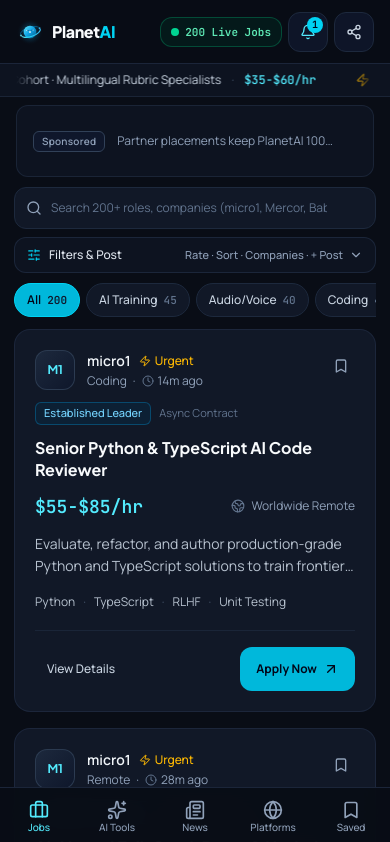
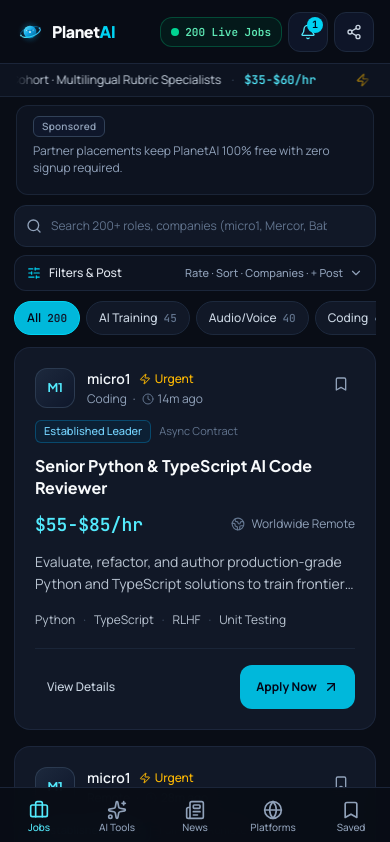
Before and after one commit to workatlas/planetai, a React (Vite) app: page / in a window 390 px wide. Shown: the top 842 px of the page. Built offline with nearby package versions, Linux system fonts and the light colour scheme.

Commit message:
Refactor AdBanner layout and styles for responsiveness

```diff
--- a/src/components/AdBanner.tsx
+++ b/src/components/AdBanner.tsx
@@ -54,18 +54,18 @@ export const AdBanner: React.FC<AdBannerProps> = ({
           : 'mx-auto w-full max-w-7xl px-4 sm:px-6'
       }
     >
-      <div className="relative flex items-center justify-between gap-4 h-[72px] sm:h-[90px] max-h-[90px] overflow-hidden rounded-xl border border-slate-800/80 bg-[#0D1320] px-4">
-        <div className="flex items-center gap-3 min-w-0">
+      <div className="relative flex flex-col sm:flex-row sm:items-center justify-between gap-2 sm:gap-4 min-h-[68px] sm:min-h-[82px] overflow-hidden rounded-xl border border-slate-800/80 bg-[#0D1320] px-4 py-2.5">
+        <div className="flex flex-wrap sm:flex-nowrap items-center gap-x-2.5 gap-y-1.5 min-w-0 flex-1">
           <span className="shrink-0 rounded-md border border-slate-700 bg-slate-900 px-2 py-0.5 text-[10px] font-semibold tracking-wide text-slate-400">
             Sponsored
           </span>
-          <p className="text-xs text-slate-400 truncate">
+          <p className="text-xs text-slate-400 line-clamp-2 leading-snug min-w-0">
             Partner placements keep PlanetAI 100% free with zero signup required.
           </p>
         </div>
 
         <ins
-          className="adsbygoogle block shrink-0"
+          className="adsbygoogle block shrink-0 max-w-full"
           style={{display: 'inline-block', maxHeight: '72px'}}
           data-ad-client={ADSENSE_CLIENT}
           data-ad-slot={slotId}
```
